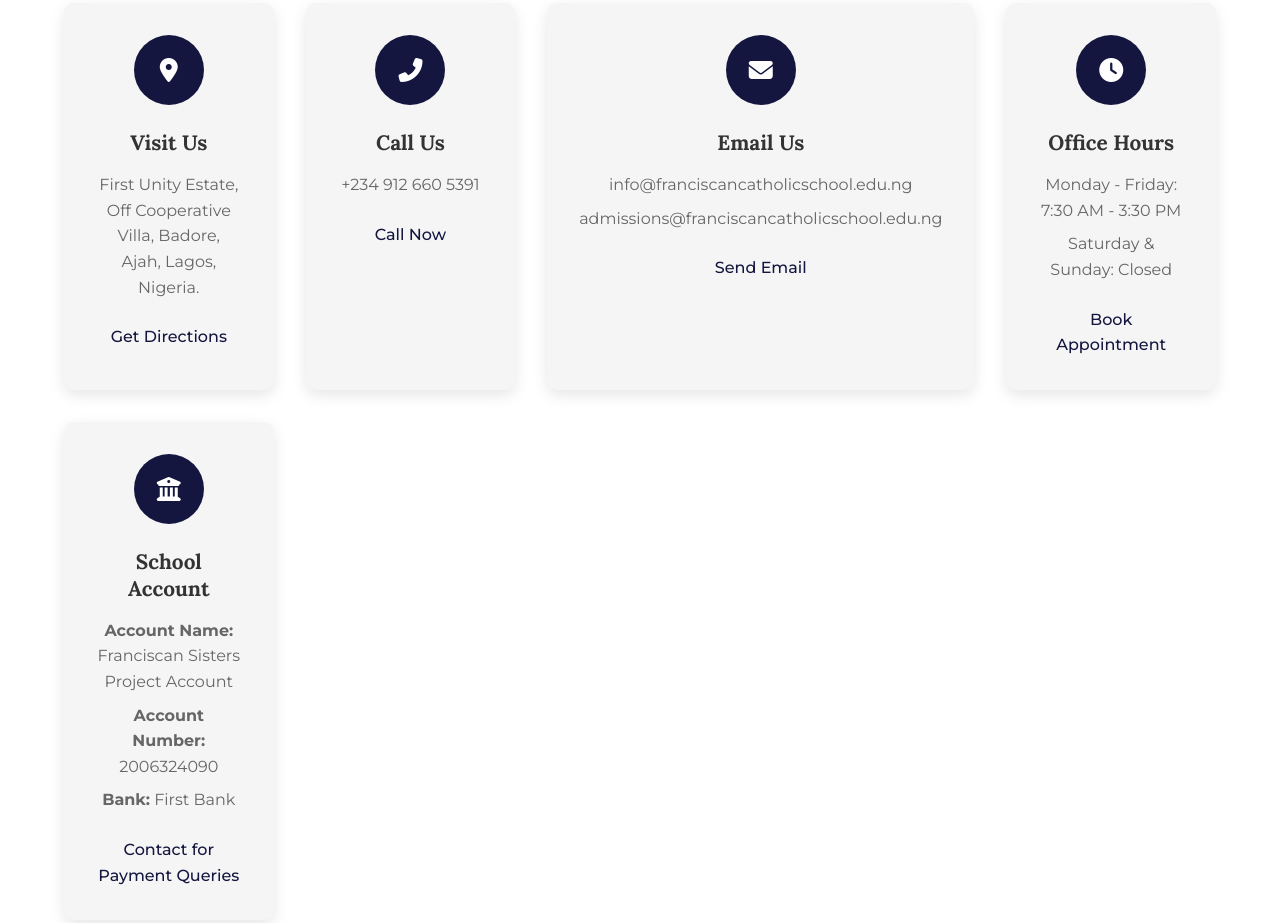
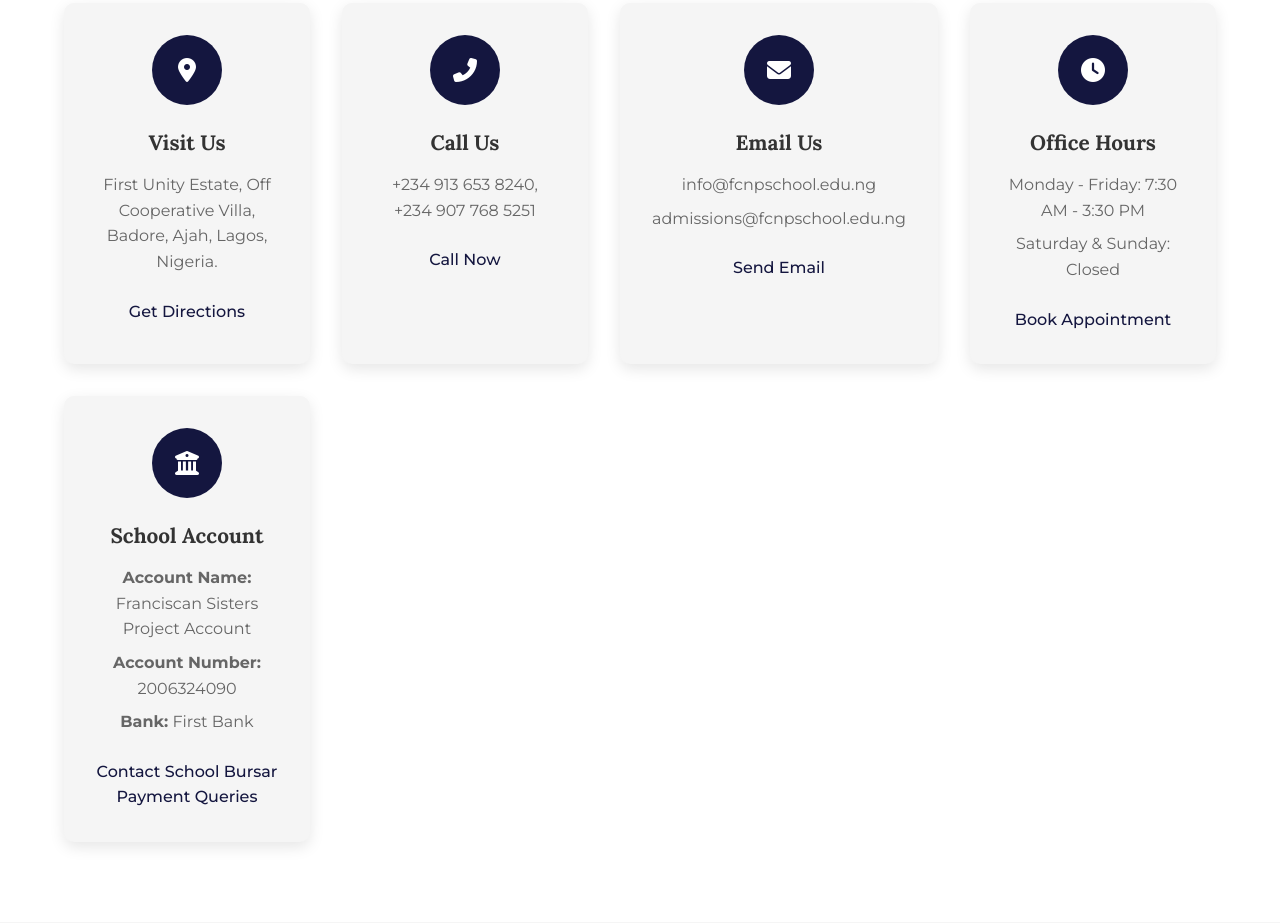
Before and after one commit to darlculus/franciscancatholicschool, a plain HTML site: page contact.html in a window 1280 px wide. Shown: the part 633-1556 px from the top of the page. Drawn offline with Linux system fonts and the light colour scheme.

Commit message:
worked on the contact page

```diff
--- a/contact.html
+++ b/contact.html
@@ -128,8 +128,9 @@
               <i class="fas fa-phone-alt"></i>
             </div>
             <h3>Call Us</h3>
-            <p>+234 912 660 5391</p>
-            <a href="tel:+2348034567890" class="contact-link">Call Now</a>
+            <p>+234 913 653 8240, +234 907 768
+                  5251</p>
+            <a href="tel:+2349136538240" class="contact-link">Call Now</a>
           </div>
 
           <div class="contact-info-card">
@@ -137,8 +138,8 @@
               <i class="fas fa-envelope"></i>
             </div>
             <h3>Email Us</h3>
-            <p>info@franciscancatholicschool.edu.ng</p>
-            <p>admissions@franciscancatholicschool.edu.ng</p>
+            <p>info@fcnpschool.edu.ng</p>
+            <p>admissions@fcnpschool.edu.ng</p>
             <a
               href="mailto:info@franciscancatholicschool.edu.ng"
               class="contact-link"
@@ -167,7 +168,7 @@
             <p><strong>Account Number:</strong> 2006324090</p>
             <p><strong>Bank:</strong> First Bank</p>
             <a href="tel:+2349126605391" class="contact-link"
-              >Contact for Payment Queries</a
+              >Contact School Bursar Payment Queries</a
             >
           </div>
         </div>
@@ -260,7 +261,7 @@
             <h2>Admission Enquiry</h2>
             <p>
               Interested in enrolling your child at Franciscan Catholic School?
-              Download our admission form or schedule a visit to our campus.
+              Admission forms are purchased in the school.
             </p>
             <div class="admission-buttons">
               <a
@@ -399,7 +400,7 @@
           <div class="appointment-form-container">
             <h2>Book an Appointment</h2>
             <p>
-              Schedule a visit to our campus to learn more about our programs
+              Schedule a visit to our school to learn more about our programs
               and facilities.
             </p>
 
```
Also changed, not shown: assets/img/graduate.jpg (deleted).
